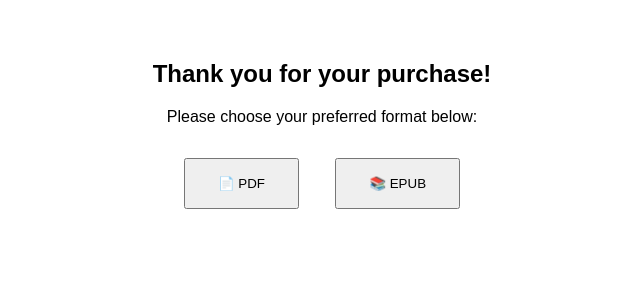
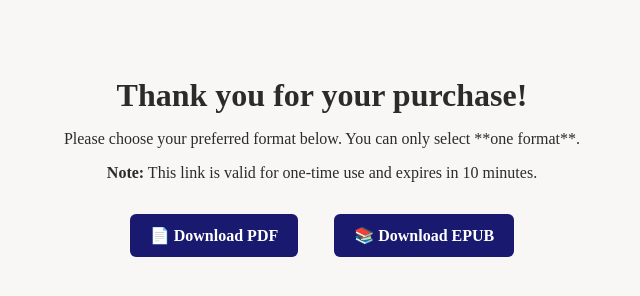
Before and after one commit to sbclassic/soniabenjoye-books, a plain HTML site: page thankyou-paradox.html in a window 1280 px wide. Shown: the whole page, without its empty margins (318-958 px from the left). Drawn offline with Linux system fonts and the light colour scheme.

Commit message:
Update thankyou-paradox.html

```diff
--- a/thankyou-paradox.html
+++ b/thankyou-paradox.html
@@ -1,23 +1,49 @@
 <!DOCTYPE html>
 <html lang="en">
 <head>
-  <meta charset="UTF-8" />
-  <meta name="viewport" content="width=device-width, initial-scale=1.0"/>
+  <meta charset="UTF-8">
+  <meta name="viewport" content="width=device-width, initial-scale=1.0">
   <title>Thank You – The Paradox of Passion</title>
+  <style>
+    body {
+      font-family: 'Libre Baskerville', serif;
+      background-color: #f9f7f6;
+      color: #2b2b2b;
+      text-align: center;
+      padding: 3rem 1rem;
+    }
+    h1 {
+      font-family: 'Playfair Display', serif;
+      font-size: 2rem;
+      margin-bottom: 1rem;
+    }
+    p {
+      font-size: 1rem;
+      margin-bottom: 1rem;
+    }
+    .button {
+      display: inline-block;
+      margin: 1rem;
+      padding: 12px 20px;
+      background-color: #191970;
+      color: white;
+      border-radius: 6px;
+      text-decoration: none;
+      font-weight: bold;
+    }
+    .button:hover {
+      background-color: #2a2a9f;
+    }
+  </style>
 </head>
-<body style="font-family: Arial, sans-serif; text-align: center; padding: 2rem;">
-  <h2>Thank you for your purchase!</h2>
-  <p>Please choose your preferred format below:</p>
+<body>
 
-  <button onclick="choose('pdf')" style="margin: 1rem; padding: 1rem 2rem;">📄 PDF</button>
-  <button onclick="choose('epub')" style="margin: 1rem; padding: 1rem 2rem;">📚 EPUB</button>
+  <h1>Thank you for your purchase!</h1>
+  <p>Please choose your preferred format below. You can only select **one format**.</p>
+  <p><strong>Note:</strong> This link is valid for one-time use and expires in 10 minutes.</p>
 
-  <script>
-    function choose(format) {
-      const token = Date.now() + '_' + Math.random().toString(36).substring(2);
-      const link = `/download?book=paradox&format=${format}&token=${token}`;
-      window.location.href = link;
-    }
-  </script>
+  <a class="button" href="/api/download?book=paradox&format=pdf">📄 Download PDF</a>
+  <a class="button" href="/api/download?book=paradox&format=epub">📚 Download EPUB</a>
+
 </body>
 </html>
```
